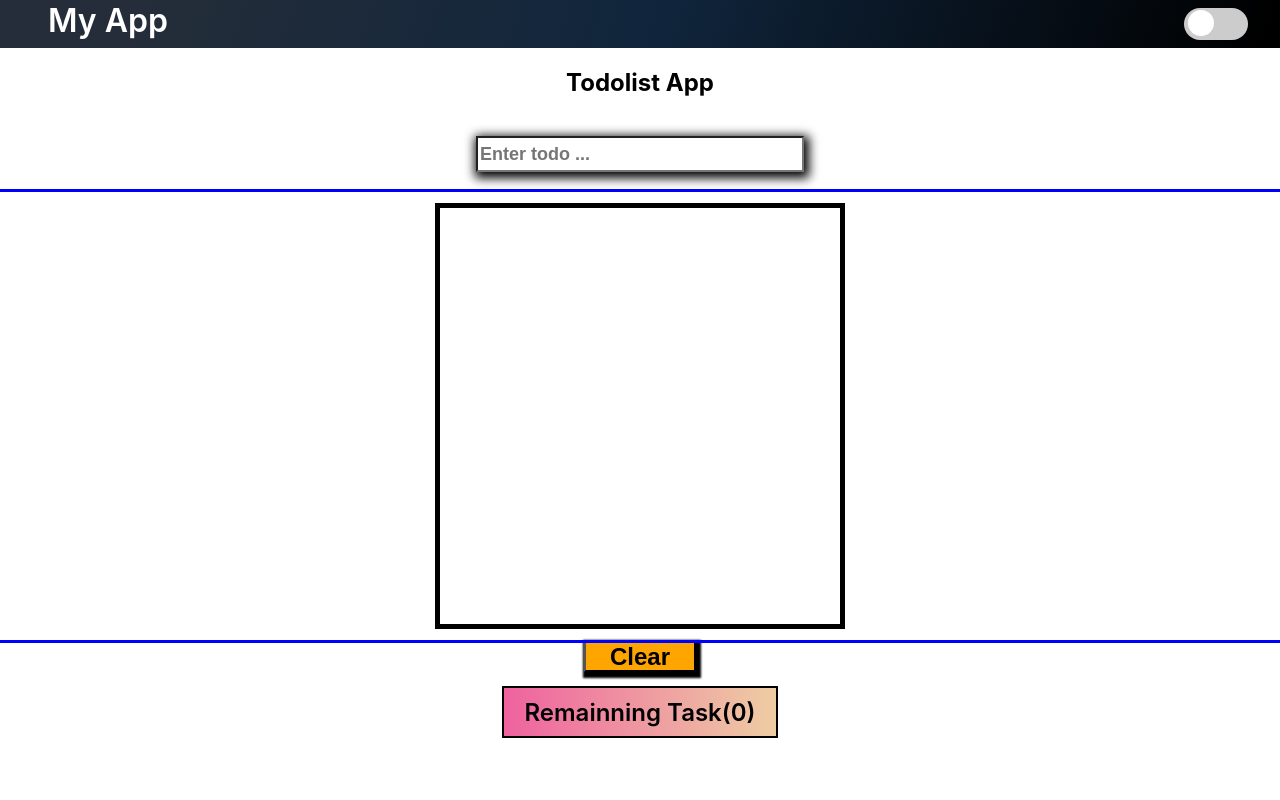
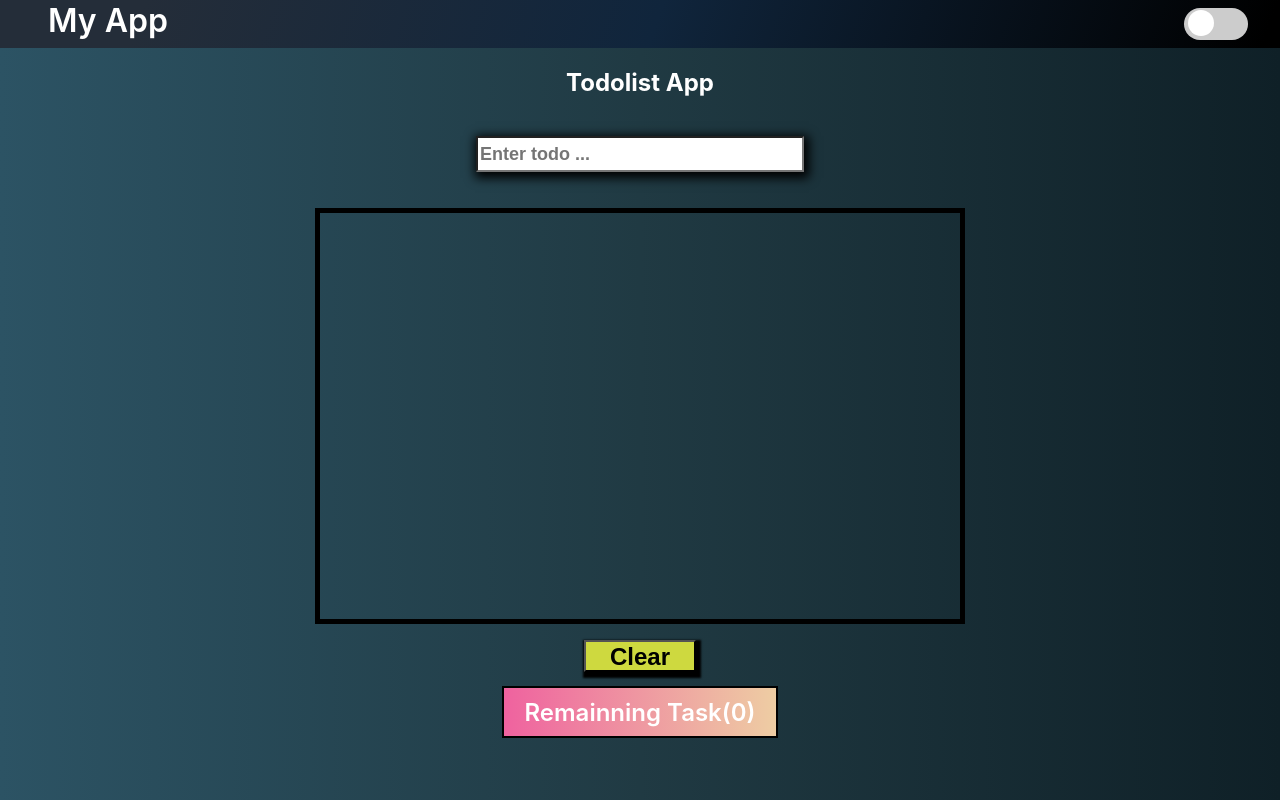
Before and after one commit to peela123/todolistDeployed, a React (Create React App) app: page / in a window 1280 px wide. Built offline with nearby package versions, Linux system fonts and the light colour scheme.

Commit message:
fix save localstorage

```diff
--- a/src/App.css
+++ b/src/App.css
@@ -11,21 +11,19 @@ body {
   align-items: center;
   position: relative;
   height: 9rem;
-
 }
 
 .todo-container {
   display: flex;
   flex-direction: column;
-  justify-content:first baseline;
+  justify-content: first baseline;
   align-items: center;
-  outline:solid blue 3px;
+
   height: 28rem;
+}
+.todos-box{
+  border: solid black 5px;
 
-
-}
-.todos{
-  outline:solid black 5px;
   overflow: auto;
   display: flex;
   flex-direction: column;
@@ -33,12 +31,8 @@ body {
   align-items: center;
 
   height: 26rem;
-  width:25rem;
+  width: 40rem;
   padding: 0;
-
-
-
-
 }
 .eachTodo {
   display: flex;
@@ -48,8 +42,8 @@ body {
   font-size: xx-large;
   font-weight: 600;
   outline: solid black 1px;
-  height: 3rem;
-  width: 20rem;
+  height: 3.5rem;
+  width: 35rem;
   column-gap: 3rem;
 }
 .input-box {
@@ -59,33 +53,33 @@ body {
   font-weight: 600;
   margin: auto;
 }
-.clear{
+.clear {
   display: flex;
   justify-content: center;
 }
-.clear button{
-  width:7rem;
-  height:2rem;
-  background-color:orange;
+.clear button {
+  width: 7rem;
+  height: 2rem;
+  background-color: #ced93f;
 }
-
+.clear button:hover{
+  background-color:#ed901f;
+}
 
 .myapp-text {
   color: #fff;
   margin-left: 2rem;
   font-size: xx-large;
   font-weight: 600;
-  padding:0 1rem 0.5rem 1rem;
+  padding: 0 1rem 0.5rem 1rem;
 }
 
 .remain-container {
-
   height: 3rem;
   display: flex;
   justify-content: center;
   align-items: center;
-  margin-top:1rem;
-
+  margin-top: 1rem;
 }
 .remain-text {
   font-size: x-large;
@@ -231,17 +225,9 @@ input:checked + .slider:before {
   height: 100vh;
 }
 .backgroundBlack {
-  background: #373b44; /* fallback for old browsers */
-  background: -webkit-linear-gradient(
-    to right,
-    #4286f4,
-    #373b44
-  ); /* Chrome 10-25, Safari 5.1-6 */
-  background: linear-gradient(
-    to right,
-    #4286f4,
-    #373b44
-  ); /* W3C, IE 10+/ Edge, Firefox 16+, Chrome 26+, Opera 12+, Safari 7+ */
+  background: #0F2027;  /* fallback for old browsers */
+background: -webkit-linear-gradient(to right, #2C5364, #203A43, #0F2027);  /* Chrome 10-25, Safari 5.1-6 */
+background: linear-gradient(to right, #2C5364, #203A43, #0F2027); /* W3C, IE 10+/ Edge, Firefox 16+, Chrome 26+, Opera 12+, Safari 7+ */
 
   color: white;
   height: 100vh;
--- a/src/App.js
+++ b/src/App.js
@@ -1,36 +1,39 @@
+import { clear } from "@testing-library/user-event/dist/clear";
 import "./App.css";
 import React from "react";
 
 import { useState } from "react";
 import { useEffect } from "react";
-import { EaseInControlPoint, IconsOff } from "tabler-icons-react";
+import { EaseInControlPoint, FirstAidKit, IconsOff } from "tabler-icons-react";
 
 function App() {
   const [todo, setTodo] = useState("");
-  const [todos, setTodos] = useState(() => {
-    const savedTodos = localStorage.getItem("react-todos");
-    if (savedTodos) {
-      return JSON.parse(savedTodos);
-    } else {
-      return [];
-    }
-  });
-
-  useEffect(() => {
-
-    localStorage.setItem("react-todos", JSON.stringify(todos));
-  }, [todos]);
-
-
+  const [todos, setTodos] = useState([]);
   const [todosCount, setTodoCounts] = useState(todos.length);
 
-  const [isBackgroundWhite, setIsBackgroundWhite] = useState(true);
+  const [isFirstRender, setIsFirstRender] = useState(true);
+  const [isBackgroundBlack, setIsBackgroundBlack] = useState(true);
 
+  //get from local storage
+  useEffect(() => {
+    const storedTodos = localStorage.getItem("react-todos");
+    if(!storedTodos) setTodos([])
+    else setTodos(JSON.parse(storedTodos))
+  }, []);
+  useEffect(() =>{
+    if(isFirstRender){
+      setIsFirstRender(false)
+      return;
+    }
+    saveToLocalStorage()
+  },[todos])
+
+  const saveToLocalStorage = () => {
+    localStorage.setItem("react-todos", JSON.stringify(todos));
+  };
   const toggleBackgroundHandler = () => {
-    setIsBackgroundWhite(!isBackgroundWhite);
+    setIsBackgroundBlack(!isBackgroundBlack);
   };
-
-
   const onkeyupHandler = (e) => {
     if (e.key !== "Enter") return;
 
@@ -51,19 +54,24 @@ function App() {
     }
     setTodo("");
   };
-  const deleteTodo = (ID) => {
-    const newTodos = todos.filter((todo) => todo.id !== ID);
+  const deleteTodo = (id) => {
+    const newTodos = todos.filter((todo) => todo.id !== id);
     setTodos(newTodos);
     setTodoCounts(todosCount - 1);
   };
   const markTodo = (index) => {
+    if (todos[index].completed === false) setTodoCounts(todosCount - 1);
+    else setTodoCounts(todosCount + 1);
     todos[index].completed = !todos[index].completed;
     setTodos([...todos]);
   };
-
+  const clearTodos = () => {
+    localStorage.clear();
+    setTodos([]);
+  };
 
   return (
-    <div className={isBackgroundWhite ? "backgroundWhite" : "backgroundBlack"}>
+    <div className={isBackgroundBlack ? "backgroundBlack" : "backgroundWhite"}>
       <header className="navbar-container">
         <p className="myapp-text">My App</p>
         <label className="switch">
@@ -85,13 +93,13 @@ function App() {
           onChange={(e) => setTodo(e.target.value)}
           onKeyUp={onkeyupHandler}
         />
-
       </section>
       <section className="todo-container">
-        <ul className="todos">
+        <ul className="todos-box">
           {todos.map((todo, i) => (
-            <li key={i} id={todo.id} className="eachTodo">
-              <p style={
+            <li key={i} className="eachTodo">
+              <p
+                style={
                   todo.completed
                     ? {
                         textDecoration: "line-through",
@@ -114,11 +122,9 @@ function App() {
             </li>
           ))}
         </ul>
-
-
       </section>
       <div className="clear">
-        <button>Clear</button>
+        <button onClick={clearTodos}>Clear</button>
       </div>
 
       <section className="remain-container">
```
Lines whose indentation alone changed are shown as unchanged.
